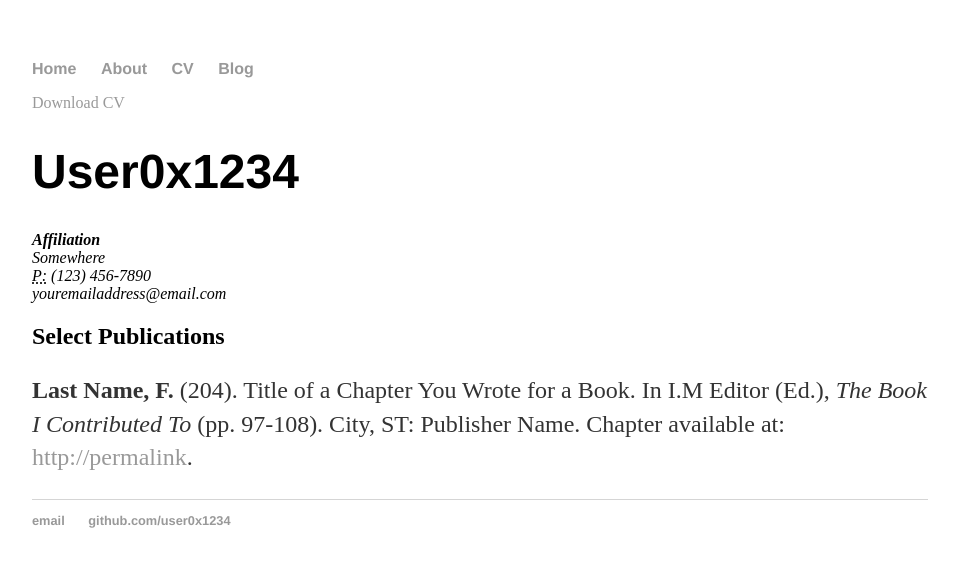
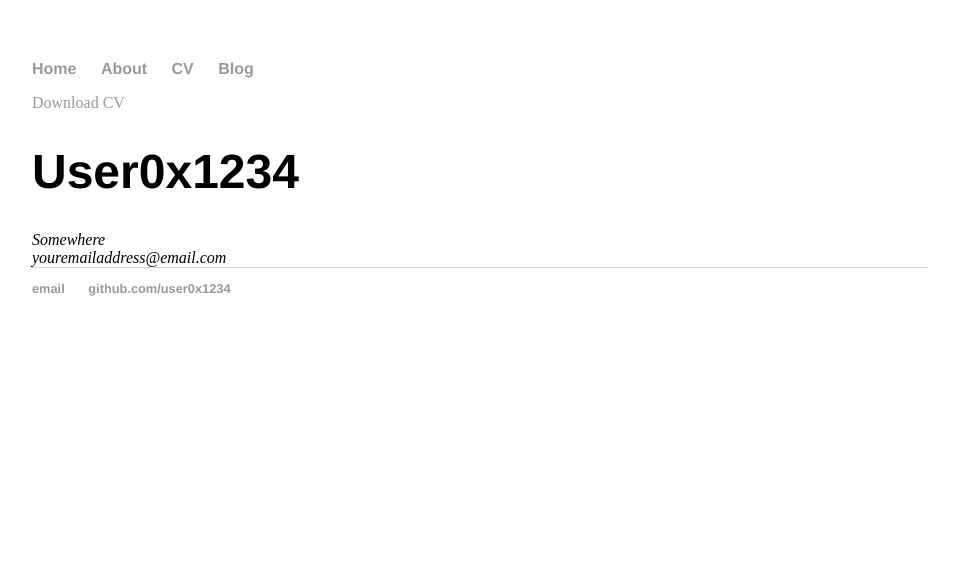
Before and after one commit to user0x1234/user0x1234.github.io, a Jekyll site: the page built from cv/index.html, in a window 1280 px wide. Shown: the top 567 px of the page, without its empty margins (160-1119 px from the left). Built offline with Jekyll 4.4.1, drawn with Linux system fonts in a browser that asks for light colours.

Commit message:
Update index.html

```diff
--- a/cv/index.html
+++ b/cv/index.html
@@ -7,15 +7,8 @@
 		<a href="#" class="download" title="Download CV as PDF">Download CV</a>
 					<h1>User0x1234</h1>
 					<address>
-					<strong>Affiliation </strong><br>
 					Somewhere<br>
-					<abbr title="phone">P:</abbr> (123) 456-7890<br>
 					<span class="obfuscate">youremailaddress@email.com</span>
 					</address>
 
-					<h2>Select Publications</h2>
-
-					<p><strong>Last Name, F.</strong> (204). Title of a Chapter You Wrote for a Book. In I.M Editor (Ed.), <em>The Book I Contributed To</em> (pp. 97-108). City, ST: Publisher Name. Chapter available at: <a href="#">http://permalink</a>.
-
-
 	</div>
```
